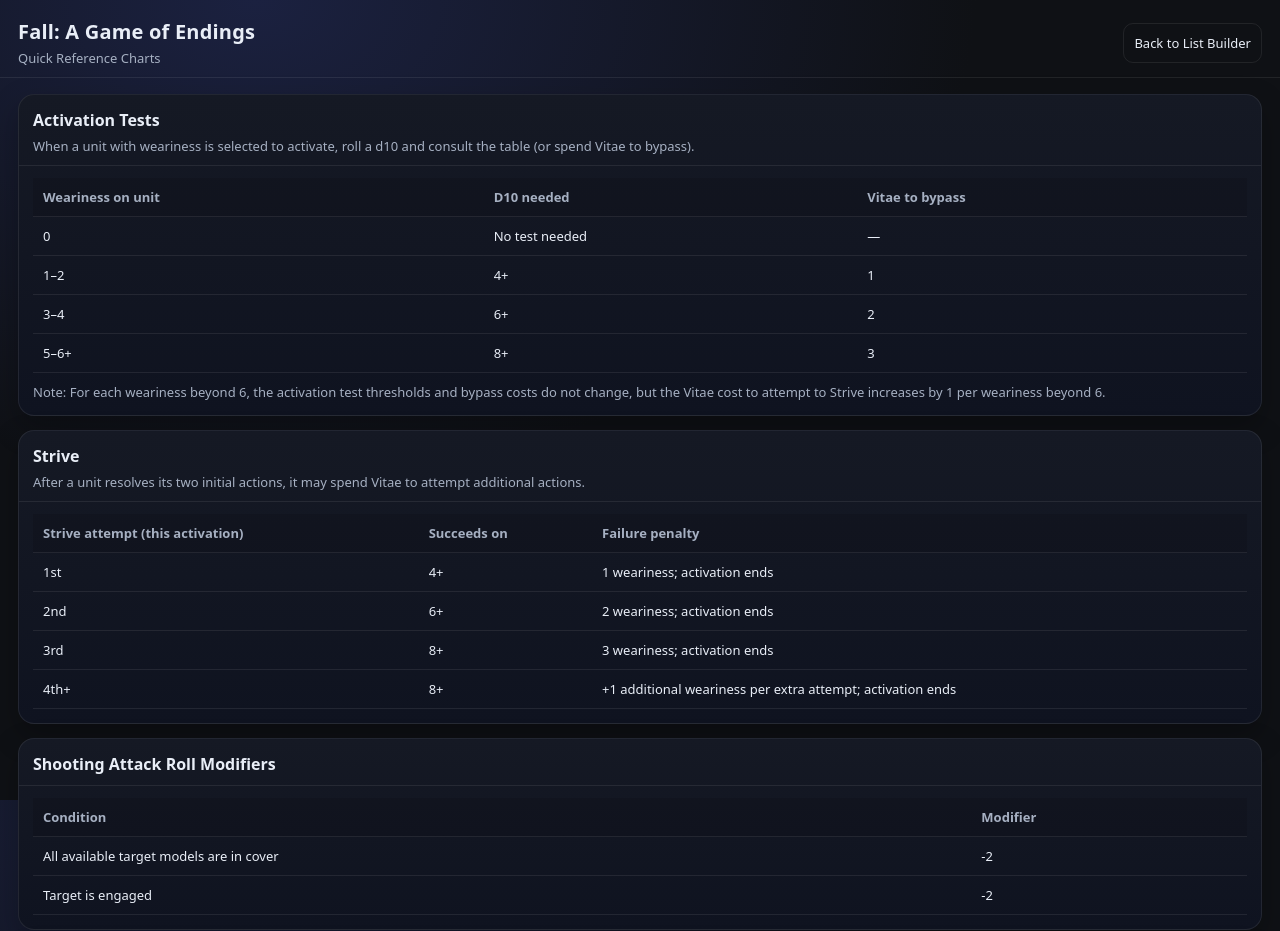
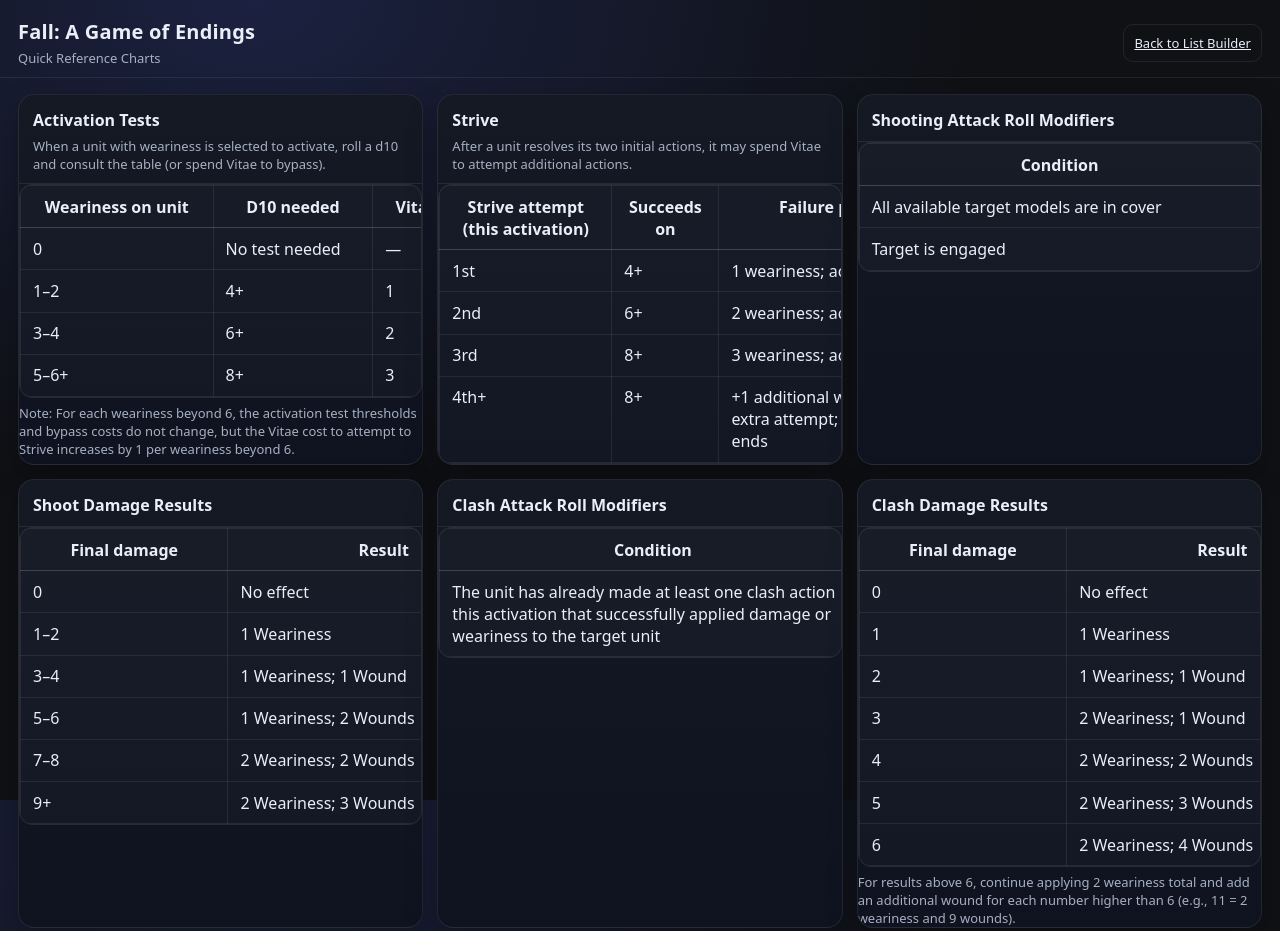
Before and after one commit to telamoniades/FallApp, a plain HTML site: page charts.html in a window 1280 px wide. Shown: the top 931 px of the page. Drawn offline with Linux system fonts and the light colour scheme.

Commit message:
Update style.css

```diff
--- a/style.css
+++ b/style.css
@@ -48,15 +48,6 @@
   display: flex;
   gap: 12px;
   flex-wrap: wrap;
-  align-items: flex-end;
-}
-
-.headerLink {
-  text-decoration: none;
-  display: inline-flex;
-  align-items: center;
-  justify-content: center;
-  height: 40px;
 }
 
 .control {
@@ -82,10 +73,6 @@
   grid-template-columns: 1fr 1fr 1fr;
 }
 
-.layout--single {
-  grid-template-columns: 1fr;
-}
-
 @media (max-width: 1200px) {
   .layout { grid-template-columns: 1fr 1fr; }
 }
@@ -106,10 +93,6 @@
 .panel__header {
   padding: 14px 14px 10px;
   border-bottom: 1px solid var(--border);
-}
-
-.panel__body {
-  padding: 12px 14px 14px;
 }
 
 .panel__header h2 {
@@ -219,38 +202,6 @@
   padding: 0 18px 18px;
 }
 
-/* Quick Reference tables */
-.tableWrap {
-  width: 100%;
-  overflow-x: auto;
-  -webkit-overflow-scrolling: touch;
-}
-
-.refTable {
-  width: 100%;
-  border-collapse: collapse;
-  min-width: 560px;
-}
-
-.refTable th,
-.refTable td {
-  text-align: left;
-  padding: 10px 10px;
-  border-bottom: 1px solid var(--border);
-  vertical-align: top;
-  font-size: 13px;
-}
-
-.refTable thead th {
-  color: var(--muted);
-  font-weight: 600;
-  background: rgba(0,0,0,0.12);
-}
-
-.refNote {
-  margin-top: 10px;
-}
-
 
 /* Profiles */
 .profiles .row { align-items: flex-start; }
@@ -282,3 +233,34 @@
 .profileSectionTitle { margin: 0 0 6px; font-size: 12px; color: var(--muted); letter-spacing: 0.04em; text-transform: uppercase; }
 .profileList { margin: 0; padding-left: 16px; }
 .profileList li { margin: 2px 0; }
+/* ===== Quick Reference tables (charts.html) ===== */
+.tableWrap {
+  overflow-x: auto;
+  -webkit-overflow-scrolling: touch;
+  border: 1px solid var(--border);
+  border-radius: 14px;
+  background: rgba(255,255,255,0.02);
+}
+
+.refTable {
+  width: 100%;
+  border-collapse: collapse;
+  min-width: 520px; /* keeps columns readable; wrapper provides horizontal scroll on phones */
+}
+
+.refTable th,
+.refTable td {
+  padding: 0.6rem 0.75rem;
+  border: 1px solid rgba(255,255,255,0.08);
+  vertical-align: top;
+}
+
+.refTable thead th {
+  border-bottom: 1px solid rgba(255,255,255,0.18);
+  font-weight: 650;
+}
+
+@media (max-width: 768px) {
+  .refTable { min-width: 480px; }
+  .refTable th, .refTable td { padding: 0.5rem 0.6rem; }
+}
```
